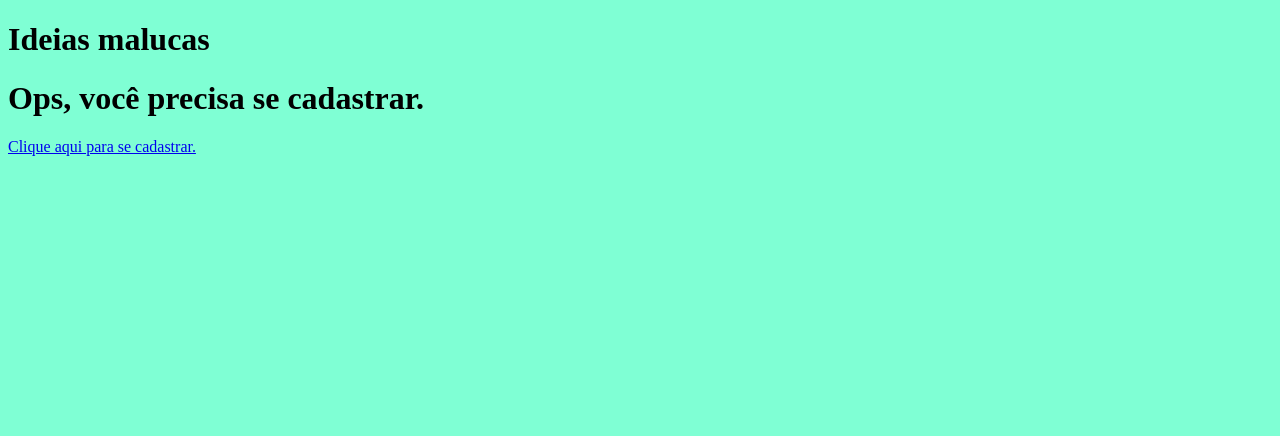
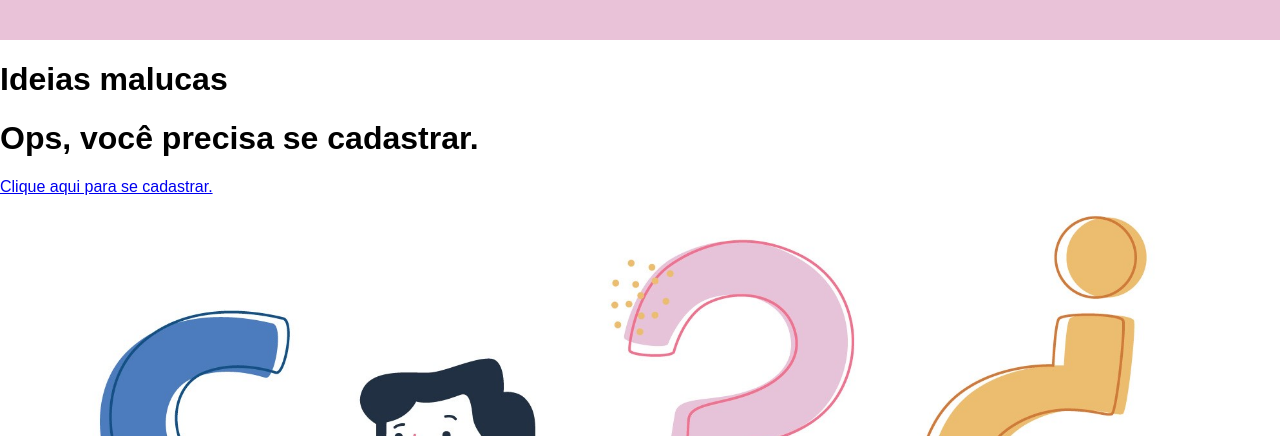
Before and after one commit to isadoraperes/estacao-hack-facebook, a Django app: page /ideias in a window 1280 px wide. Shown: the top 436 px of the page. Run offline with Django 3.2, Linux system fonts and the light colour scheme; parts of the project's set-up code (start-up, migrations or seed data) failed here and were passed over.

Commit message:
subir alterações na aula 04

```diff
--- a/aula404/website/static/css/style.css
+++ b/aula404/website/static/css/style.css
@@ -1,13 +1,61 @@
 body {
-    background-color: aquamarine;
+    background-image: url(../imgs/ideas.jpg);
+    background-repeat: no-repeat;
+    background-size: cover;
+    background-position: initial;
+    font-family: Arial, Helvetica, sans-serif;
+    margin: 0px;
+}
+
+ul, li {
+    margin: 0px;
+    padding: 0px;
+    list-style: none;
+}
+
+header a, li a {
+    text-decoration: none;
+    color: #213043;
+    font-weight: bold;
+    text-transform: lowercase;
+    padding: 15px;
+}
+
+header {
+    background-color: #e9c2d8;
+    display: flex;
+    justify-content: space-between;
+    padding: 20px;
+    align-items: center;
+    flex-wrap: wrap;
+}
+
+.menu {
+    display: flex;
+}
+
+.menu li {
+    margin: 5px;
+}
+
+.menu li a {
+    display: block;
+    padding: 15px;
+}
+
+header a:hover, .menu li a:hover {
+    background-color: #dfa9c7;
 }
 
 form {
-    background-color: orange;
-    height: 300px;
+    background-color: #ffffffad;
+    height: 400px;
 }
 
 label {
-    font-family: Arial, Helvetica, sans-serif;
-    font-weight: bold;
+    font-size: 16pt;
 }
+
+footer p {
+    text-align: center;
+}
--- a/aula404/website/templates/ideias.html
+++ b/aula404/website/templates/ideias.html
@@ -28,7 +28,7 @@
         <option value="OUTROS">Outros</option>
     </select>
     <input type="text" placeholder="Caso outros, qual?">
-    <input type="submit" value="Cadastrar Ideia">
+    <input type="submit" value="Cadastrar">
 </form>
 {% endif %}
 
--- a/aula404/website/templates/index.html
+++ b/aula404/website/templates/index.html
@@ -26,7 +26,7 @@
     <label for="">Biografia</label>
     <textarea name="biografia" id="" cols="30" rows="10"></textarea>
 
-    <input type="submit" value="Cadastrar Pessoa">
+    <input type="submit" value="Cadastrar">
 </form>
 
 {% endblock %}
--- a/aula404/website/templates/sobre.html
+++ b/aula404/website/templates/sobre.html
@@ -10,7 +10,7 @@
         <p>{{ideia.titulo}}</p>
         <p>{{ideia.categoria}}</p>
         <p>{{ideia.descricao}}</p>
-        <a href="/apagar_ideia/{{ideia.id}}"><input type="button" value="Apagar ideia"></a>
+        <a href="/apagar_ideia/{{ideia.id}}"><input type="button" value="Apagar"></a>
         <p>{{msg}}</p>
     {% endfor %}
 </p>
--- a/aula404/website/views.py
+++ b/aula404/website/views.py
@@ -36,11 +36,11 @@ def login(request):
     #com a msg 'cadastre-se para criar uma ideia'
     if request.method == 'POST':
         email = request.POST.get('email')
-        pessoa_bd = Pessoa.objects.filter(email=email_form).first()
+        pessoa = Pessoa.objects.filter(email=email).first()
 
-        print('Olá, ', pessoa.nome, ' !')
+        print('Olá, ', pessoa, ' !')
 
-        if pessoa_bd is None:
+        if pessoa is None:
             #retornar para pag. cadastro
             context = {'msg': 'Cadastra-se para criar uma ideia'}
             return render(request, 'index.html', context)
@@ -74,7 +74,7 @@ def cadastrar_ideia(request):
 
 def apagar_ideia(request, id):
     #pagar ideia
-    ideia = Ideia.objects.filter(id=id)
+    ideia = Ideia.objects.filter(id=id).first()
 
     print('Ok')
 
```
Also changed, not shown: aula404/website/templates/shared/layout.html (+13 -2 lines), aula404/db.sqlite3 (added), aula404/website/static/imgs/ideas.jpg (added), 1 other file.
